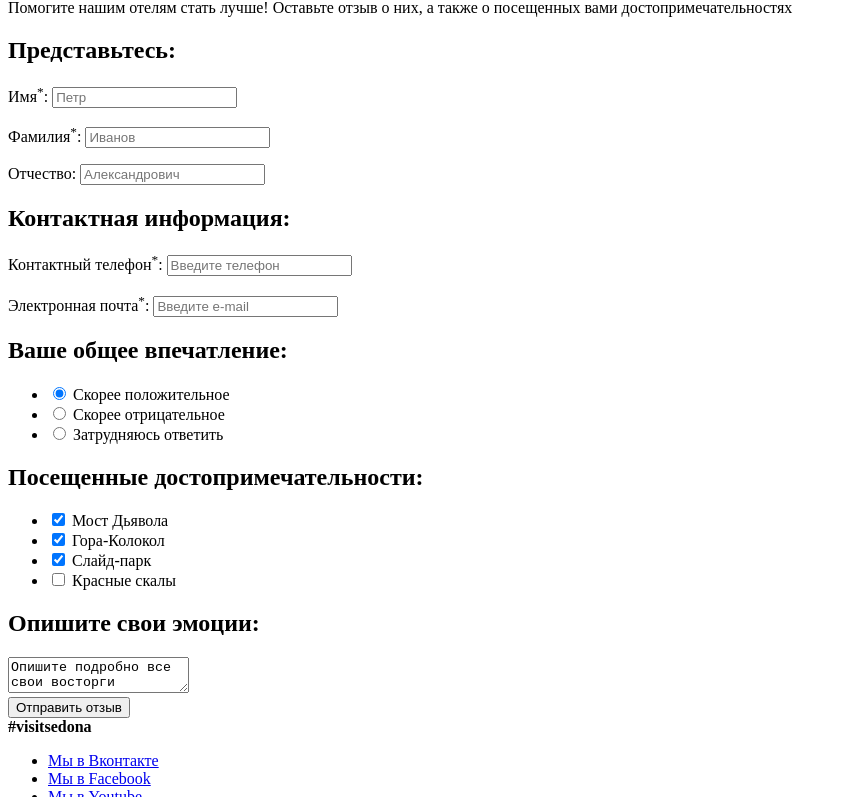
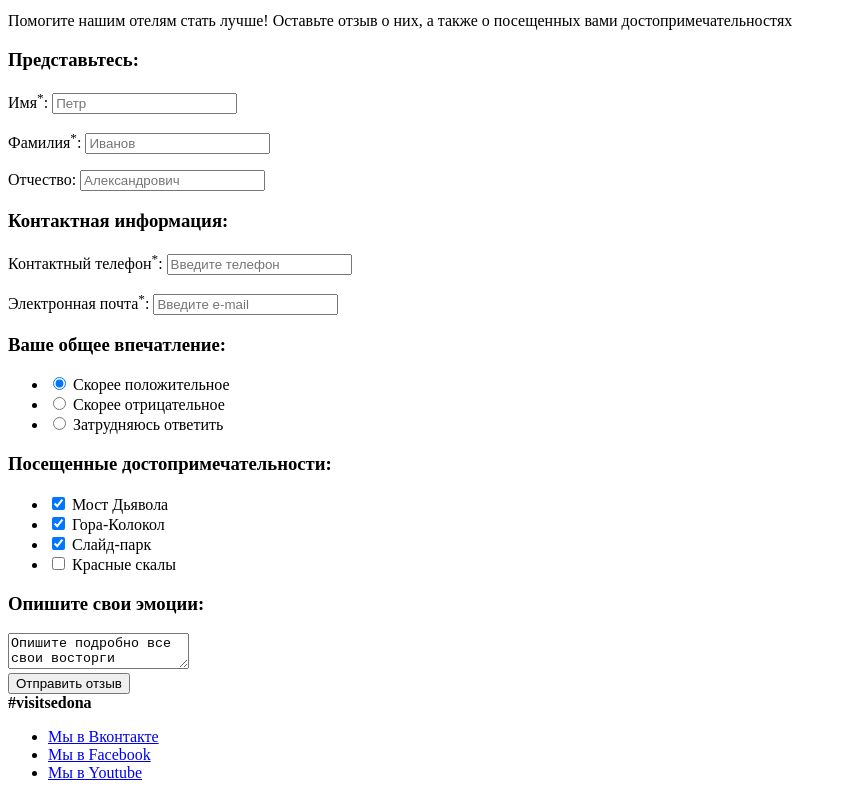
Before and after one commit to JustStormtrooper/45546-sedona-18, a website: page source/form.html in a window 1280 px wide. Shown: the part 378-1175 px from the top of the page, without its empty margins (0-847 px from the left). Drawn offline with Linux system fonts and the light colour scheme.

Commit message:
Исправления в разметке основных страниц

```diff
--- a/source/form.html
+++ b/source/form.html
@@ -36,13 +36,12 @@
       <h1 class="visually-hidden">Форма отзыва Седона</h1>
       <section class="review-form">
         <header class="review-form__header">
-          <b class="review-form__title">Оставьте свой отзыв</b>
-          <p class="review-form__description">Помогите нашим отелям стать лучше! Оставьте отзыв о них,
-            а также о посещенных вами достопримечательностях</p>
+          <h2 class="review-form__title">Оставьте свой отзыв</h2>
+          <p class="review-form__description">Помогите нашим отелям стать лучше! Оставьте отзыв о них, а также о посещенных вами достопримечательностях</p>
         </header>
         <form class="review-form__form" action="https://echo.htmlacademy.ru" method="post">
-          <section class="review-form__author">
-            <h2 class="review-form__intro">Представьтесь:</h2>
+          <section class="review-form__section">
+            <h3 class="review-form__section-headline">Представьтесь:</h3>
             <p class="review-form__text-field">
               <label class="review-form__text-label" for="author-name">Имя<sup>*</sup>:</label>
               <input class="review-form__text-input" id="author-name" type="text" name="name" placeholder="Петр" required>
@@ -56,8 +55,8 @@
               <input class="review-form__text-input" id="author-middle-name" type="text" name="middle-name" placeholder="Александрович">
             </p>
           </section>
-          <section class="review-form__contacts">
-            <h2 class="review-form__intro">Контактная информация:</h2>
+          <section class="review-form__section">
+            <h3 class="review-form__section-headline">Контактная информация:</h3>
             <p class="review-form__text-field">
               <label class="review-form__text-label" for="author-phone">Контактный телефон<sup>*</sup>:</label>
               <input class="review-form__text-input review-form__text-input--phone" id="author-phone" type="tel" name="phone"
@@ -69,8 +68,8 @@
                 placeholder="Введите e-mail" required>
             </p>
           </section>
-          <section class="review-form__rate">
-            <h2 class="review-form__intro">Ваше общее впечатление:</h2>
+          <section class="review-form__section">
+            <h3 class="review-form__section-headline">Ваше общее впечатление:</h3>
             <ul class="review-form__rate-list">
               <li class="review-form__rate-item">
                 <input class="review-form__radio-input" id="positive-review" type="radio" name="rating-group" value="positive" checked>
@@ -86,8 +85,8 @@
               </li>
             </ul>
           </section>
-          <section class="review-form__sight">
-            <h2 class="review-form__intro">Посещенные достопримечательности:</h2>
+          <section class="review-form__section">
+            <h3 class="review-form__section-headline">Посещенные достопримечательности:</h3>
             <ul class="review-form__sight-list">
               <li class="review-form__sight-item">
                 <input class="review-form__check-input" id="devil-bridge" type="checkbox" name="devil-bridge" checked>
@@ -107,8 +106,8 @@
               </li>
             </ul>
           </section>
-          <section class="review-form__message">
-            <h2 class="review-form__intro">Опишите свои эмоции:</h2>
+          <section class="review-form__section">
+            <h3 class="review-form__section-headline">Опишите свои эмоции:</h3>
             <textarea class="review-form__textarea">Опишите подробно все свои восторги</textarea>
           </section>
           <button class="review-form__submit" type="submit">Отправить отзыв</button>
```
Also changed, not shown: source/index.html (+1 -4 lines), source/photo.html (+3 -2 lines).
